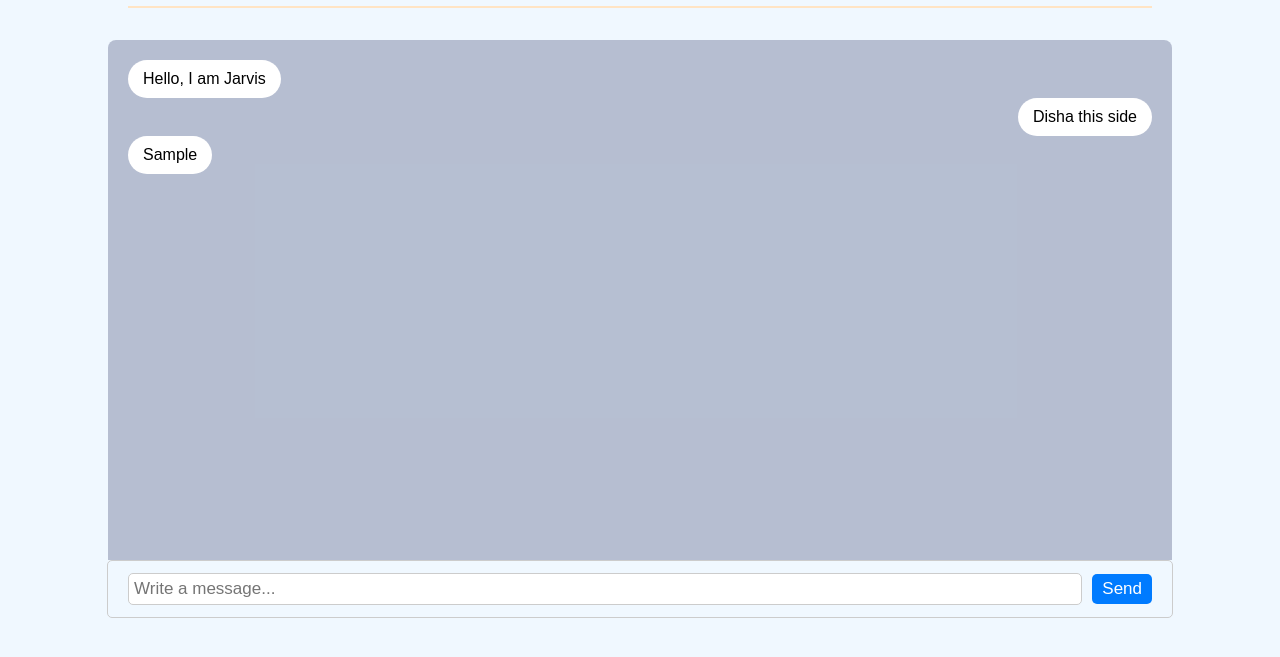
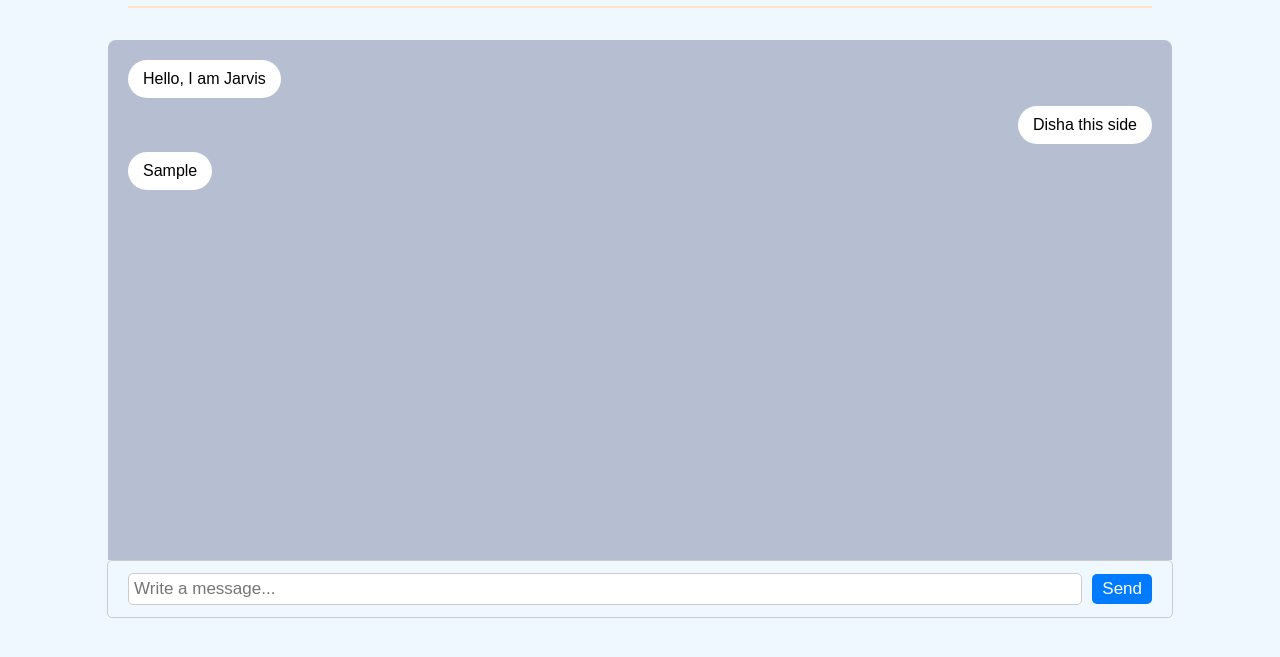
Before and after one commit to AstroDeveloper1010/Disha, a website: page public/index.html in a window 1280 px wide. Both pictures are taken after typing "Sample" into the empty fields and a click on the button "Send". Shown: the part 91-748 px from the top of the page. Drawn offline with Linux system fonts and the light colour scheme.

Commit message:
fixed appendChild issue and updated message div styles

```diff
--- a/public/src/css/style.css
+++ b/public/src/css/style.css
@@ -48,11 +48,8 @@ body {
   border-top-left-radius: 8px;
   border-top-right-radius: 8px;
   padding: 20px;
-  overflow-y: scroll;
+  overflow-y: auto;
   scroll-behavior: smooth;
-  scrollbar-color: orange;
-  scroll-snap-type: proximity;
-  scrollbar-arrow-color: orange;
 }
 
 .left {
@@ -62,6 +59,7 @@ body {
   padding-block: 10px;
   padding-inline: 15px;
   border-radius: 20px;
+  margin-bottom: 1vh;
   width: auto;
   height: auto;
   font-family: Arial, Helvetica, sans-serif;
@@ -74,6 +72,7 @@ body {
   padding-block: 10px;
   padding-inline: 15px;
   border-radius: 20px;
+  margin-bottom: 1vh;
   width: auto;
   height: auto;
   font-family: Arial, Helvetica, sans-serif;
--- a/public/src/js/script.js
+++ b/public/src/js/script.js
@@ -3,21 +3,13 @@ const messageInput = document.querySelector('.text_send')
 const chatDiv = document.querySelector('.chat_div');
 
 btn.addEventListener('click', (e) => {
-    let isTrue = true;
     const message = messageInput.value;
 
     const newMessage = document.createElement('div');
-    if (isTrue) {
-        newMessage.className = 'left'
-        isTrue = false
-    }
-    else {
-        newMessage.className = 'right'
-        isTrue = true
-    }
+    newMessage.className = 'left'
     newMessage.innerText = message;
 
-    chatDiv.appendChild(newMessage);
+    if (message !== "") chatDiv.appendChild(newMessage);
 
     messageInput.value = "";
 });
```
